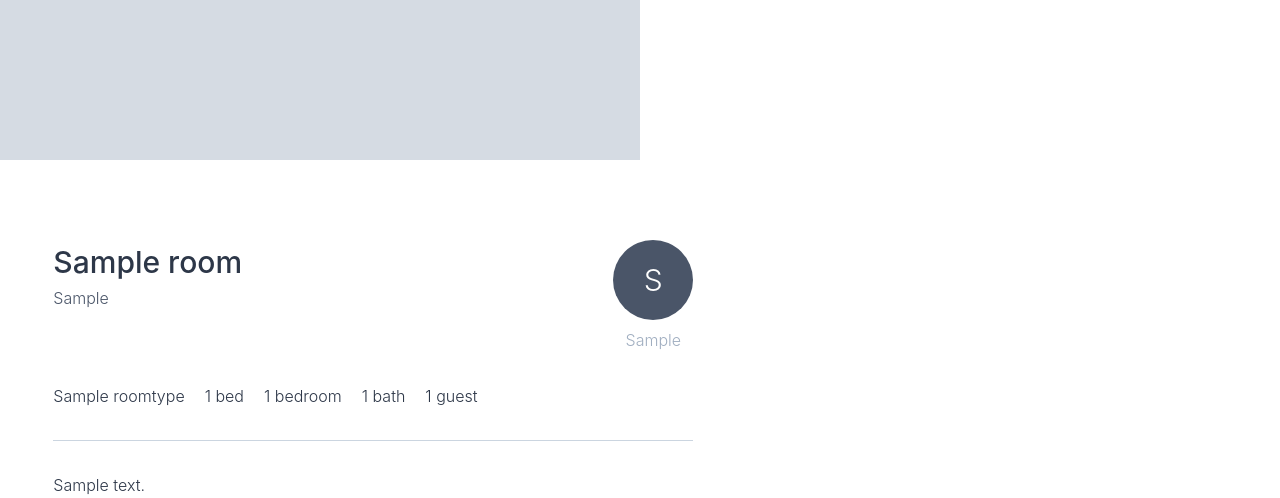
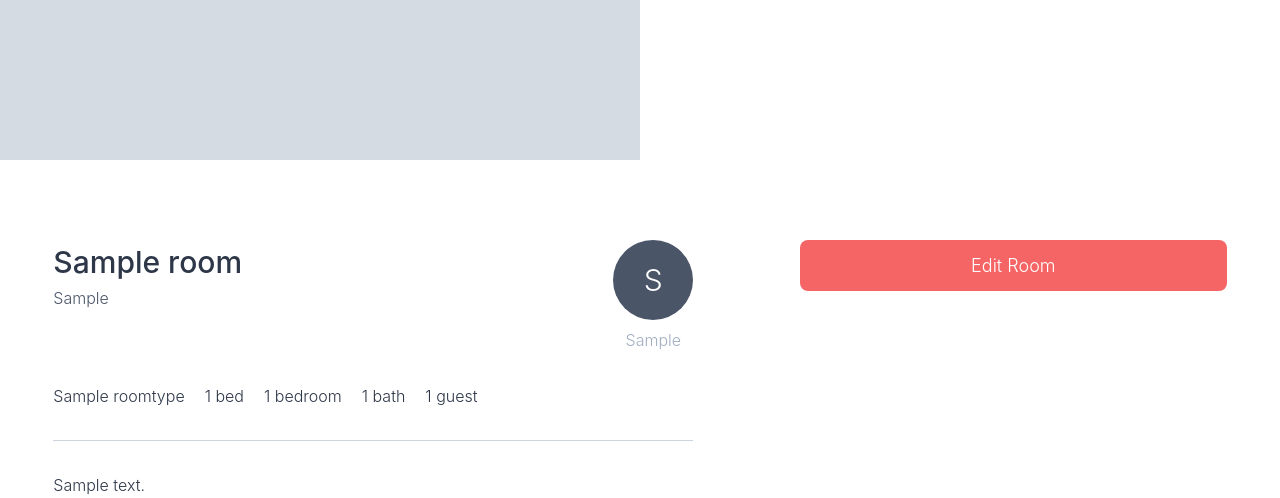
Before and after one commit to krystal3l/airbnb-clone, a Django app: page /rooms/1 in a window 1280 px wide. Shown: the part 516-1014 px from the top of the page. Run offline with Django 3.2, Linux system fonts and the light colour scheme; a user stored in the database is signed in; tables that the repository leaves empty hold one stand-in row (values such as "Sample post"); grey boxes marked "Sample" are stand-in pictures; some libraries are stand-ins or nearby versions.

Commit message:
Update Room View

```diff
--- a/rooms/urls.py
+++ b/rooms/urls.py
@@ -5,5 +5,7 @@ app_name = "rooms"
 
 urlpatterns = [
     path("<int:pk>", views.RoomDetail.as_view(), name="detail"),
+    path("<int:pk>/edit/", views.EditRoomView.as_view(), name="edit"),
+    path("<int:pk>/photos/", views.EditRoomView.as_view(), name="photos"),
     path("search/", views.SearchView.as_view(), name="search"),
 ]
--- a/rooms/views.py
+++ b/rooms/views.py
@@ -1,8 +1,9 @@
 # from django.utils import timezone
-
-from django.views.generic import ListView, DetailView, View
+from django.http import Http404
+from django.views.generic import ListView, DetailView, View, UpdateView
 from django.shortcuts import render, redirect
 from django.core.paginator import Paginator
+from users import mixins as user_mixins
 
 # from django.http import Http404
 # from django.urls import reverse
@@ -125,3 +126,47 @@ class SearchView(View):
             form = forms.SearchForm()
 
         return render(request, "rooms/search.html", {"form": form})
+
+
+class EditRoomView(user_mixins.LoggedInOnlyView, UpdateView):
+
+    model = models.Room
+    template_name = "rooms/room_edit.html"
+    fields = (
+        "name",
+        "description",
+        "country",
+        "city",
+        "price",
+        "address",
+        "guests",
+        "beds",
+        "bedrooms",
+        "baths",
+        "check_in",
+        "check_out",
+        "instant_book",
+        "room_type",
+        "amenities",
+        "facilities",
+        "house_rules",
+    )
+
+    # 방 주인이 아닌 유저가 Edit Room을 클릭하게 되면 Http404 에러를 보냄.
+    def get_object(self, queryset=None):
+        room = super().get_object(queryset=queryset)
+        if room.host.pk != self.request.user.pk:
+            raise Http404()
+        return room
+
+
+class RoomPhotosView(user_mixins.LoggedInOnlyView, DetailView):
+
+    model = models.Room
+    template_name = "room_photos.html"
+
+    def get_object(self, queryset=None):
+        room = super().get_object(queryset=queryset)
+        if room.host.pk != self.request.user.pk:
+            raise Http404()
+        return room
--- a/templates/rooms/room_detail.html
+++ b/templates/rooms/room_detail.html
@@ -87,7 +87,14 @@
 
             </div>
         </div>
-        <div class="w-1/3"></div>
+        <div class="w-1/3">
+
+            {% if room.host == user %}
+                <a href="{% url 'rooms:edit' room.pk %}" class="btn-link block">Edit Room</a>
+
+            {% endif %}
+
+        </div>
     </div>
 
 <!-- <div>
```
Also changed, not shown: templates/mixins/room/room_form.html (added, +19 -0 lines), templates/mixins/room/room_input.html (added, +9 -0 lines), templates/rooms/room_edit.html (added, +20 -0 lines).
